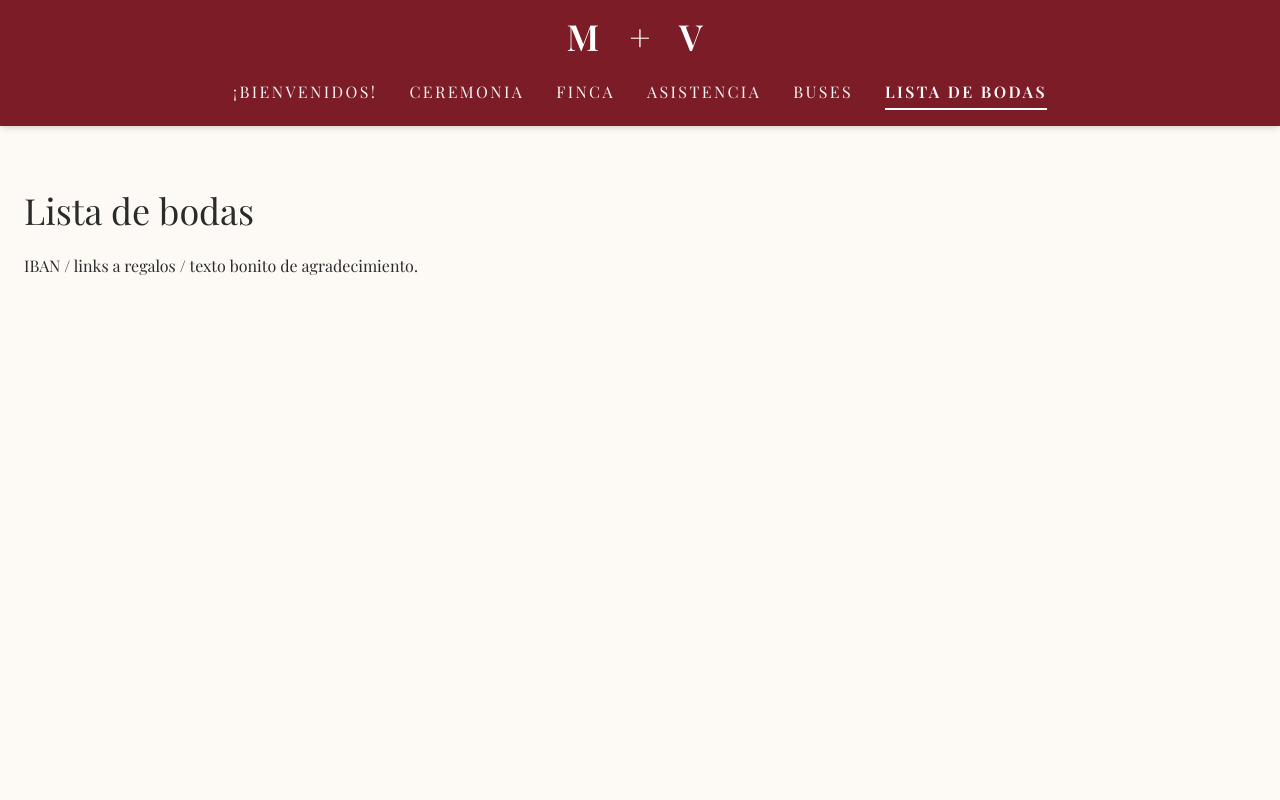
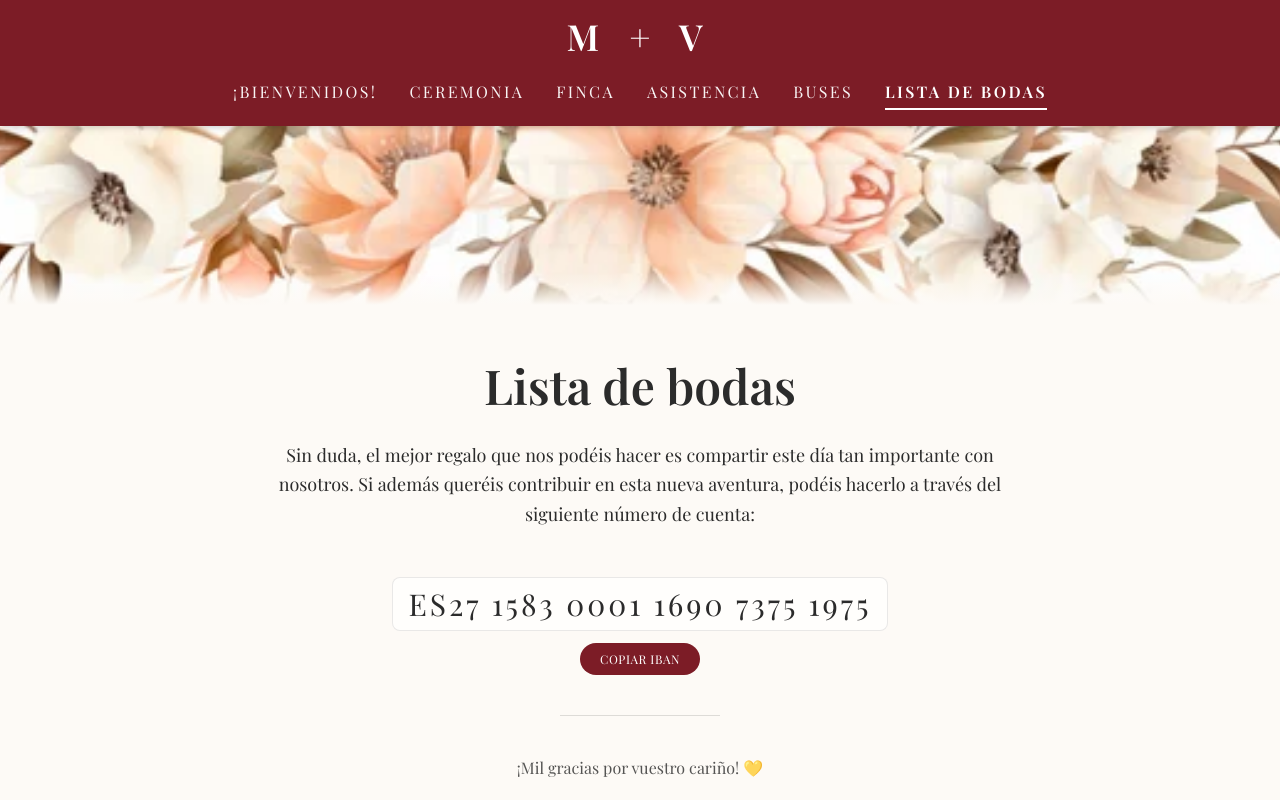
Before and after one commit to FranGG01/Boda-Marta-Victor-Web, a React (Vite) app: page /lista in a window 1280 px wide. Shown: the top 800 px of the page. Built offline with nearby package versions, Linux system fonts and the light colour scheme.

Commit message:
lista (completa?)

```diff
--- a/src/pages/Finca.jsx
+++ b/src/pages/Finca.jsx
@@ -15,7 +15,6 @@ export default function Finca() {
   return (
     <main className="bg-[#fdfaf6] text-[#2b2b2b] font-[Playfair_Display]">
 
-      {/* Imagen floral superior */}
       <section className="relative w-full bg-[#fdfaf6] overflow-hidden">
         <img
           src="/images/bgceremonia.jpg"
@@ -25,7 +24,6 @@ export default function Finca() {
         <div className="absolute bottom-0 left-0 w-full h-8 bg-gradient-to-t from-[#fdfaf6] to-transparent" />
       </section>
 
-      {/* Contenido */}
       <section className="px-6 py-14">
         <div className="max-w-3xl mx-auto text-center">
           <h1 className="text-4xl md:text-5xl font-semibold mb-6">Finca</h1>
@@ -41,7 +39,6 @@ export default function Finca() {
             día con familiares y amigos.
           </p>
 
-          {/* Dirección y botón */}
           <div className="mx-auto max-w-xl grid grid-cols-1 md:grid-cols-[1fr_auto] items-center gap-6">
             <div>
               <h4 className="text-2xl font-semibold leading-tight">
--- a/src/pages/Lista.jsx
+++ b/src/pages/Lista.jsx
@@ -1,8 +1,66 @@
+import Footer from "../components/Footer";
+import { useState } from "react";
+
+const IBAN = "ES27 1583 0001 1690 7375 1975";
+
 export default function Lista() {
+  const [copiado, setCopiado] = useState(false);
+
+  const copyIban = async () => {
+    try {
+      await navigator.clipboard.writeText(IBAN.replace(/\s+/g, ""));
+      setCopiado(true);
+      setTimeout(() => setCopiado(false), 1600);
+    } catch (e) {
+      console.error(e);
+    }
+  };
+
   return (
-    <main className="min-h-[60vh] px-6 py-16 bg-[#fdfaf6] text-[#2b2b2b]">
-      <h1 className="text-3xl md:text-4xl font-[Playfair_Display] mb-6">Lista de bodas</h1>
-      <p>IBAN / links a regalos / texto bonito de agradecimiento.</p>
+    <main className="bg-[#fdfaf6] text-[#2b2b2b] font-[Playfair_Display]">
+      <section className="relative w-full bg-[#fdfaf6] overflow-hidden">
+        <img
+          src="/images/bgceremonia.jpg"
+          alt="Decoración floral"
+          className="w-full h-48 md:h-64 object-cover object-center scale-110 select-none pointer-events-none"
+        />
+        <div className="absolute bottom-0 left-0 w-full h-8 bg-gradient-to-t from-[#fdfaf6] to-transparent" />
+      </section>
+
+      <section className="px-6 py-14">
+        <div className="max-w-3xl mx-auto text-center">
+          <h1 className="text-4xl md:text-5xl font-semibold mb-8">Lista de bodas</h1>
+
+          <p className="text-lg leading-relaxed mb-6">
+            Sin duda, el mejor regalo que nos podéis hacer es compartir este día tan
+            importante con nosotros. Si además queréis contribuir en esta nueva aventura,
+            podéis hacerlo a través del siguiente número de cuenta:
+          </p>
+
+          <div className="mt-6 inline-flex flex-col items-center gap-3">
+            <div className="text-2xl md:text-3xl tracking-widest px-4 py-2 rounded-lg bg-white/70 border border-[#2b2b2b]/10">
+              {IBAN}
+            </div>
+            <button
+              onClick={copyIban}
+              className="inline-flex items-center gap-2 rounded-full bg-[#7c1c26] px-5 py-2 text-white uppercase text-xs tracking-wider hover:brightness-110 transition cursor-pointer"
+            >
+              {copiado ? "¡Copiado!" : "Copiar IBAN"}
+            </button>
+          </div>
+
+          <div className="mx-auto my-10 h-px w-40 bg-[#2b2b2b]/15" />
+
+          <p className="text-base opacity-80">
+            ¡Mil gracias por vuestro cariño! 💛
+          </p>
+
+
+
+        </div>
+      </section>
+
+      <Footer />
     </main>
   );
 }
```
